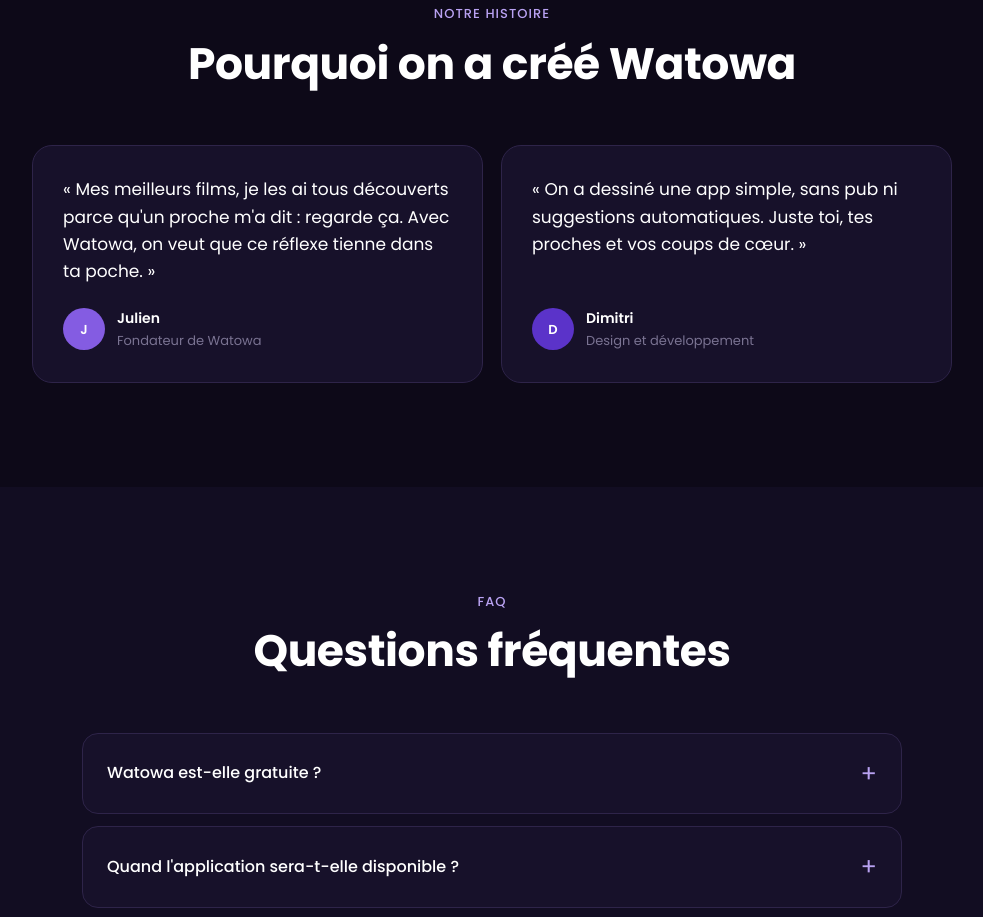
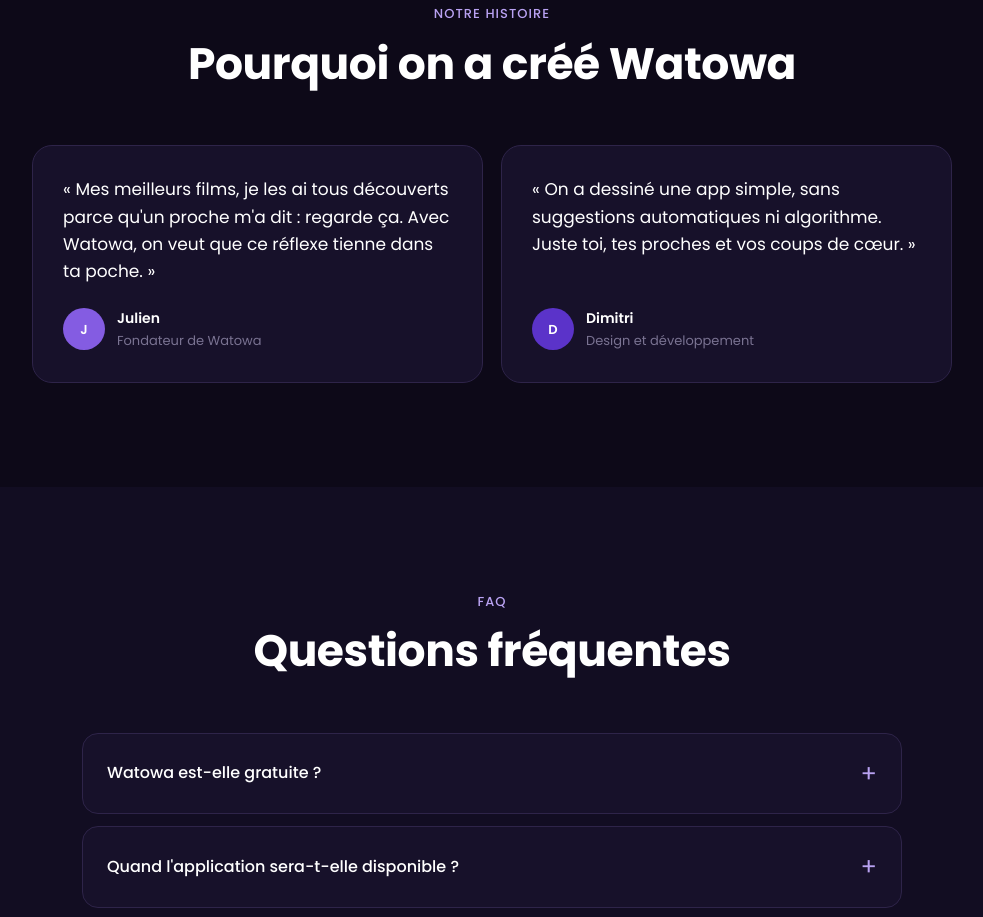
Before and after one commit to Watowa/website, a plain HTML site: page index.html in a window 1280 px wide. Shown: the part 4230-5147 px from the top of the page, without its empty margins (148-1131 px from the left). Drawn offline with Linux system fonts and the light colour scheme.

Commit message:
Update index.html

```diff
--- a/index.html
+++ b/index.html
@@ -246,7 +246,7 @@
           <figcaption class="who"><span class="avatar" style="background:#845CE2">J</span><span><b>Julien</b><span>Fondateur de Watowa</span></span></figcaption>
         </figure>
         <figure class="founder">
-          <blockquote>«&nbsp;On a dessiné une app simple, sans pub ni suggestions automatiques. Juste toi, tes proches et vos coups de cœur.&nbsp;»</blockquote>
+          <blockquote>«&nbsp;On a dessiné une app simple, sans suggestions automatiques ni algorithme. Juste toi, tes proches et vos coups de cœur.&nbsp;»</blockquote>
           <figcaption class="who"><span class="avatar" style="background:#5B33C9">D</span><span><b>Dimitri</b><span>Design et développement</span></span></figcaption>
         </figure>
       </div>
```
